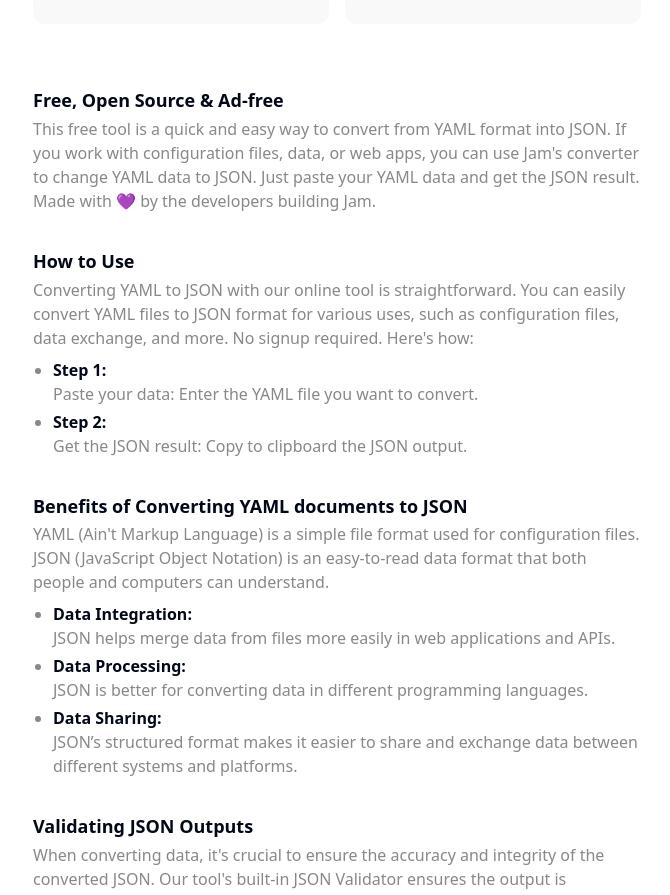
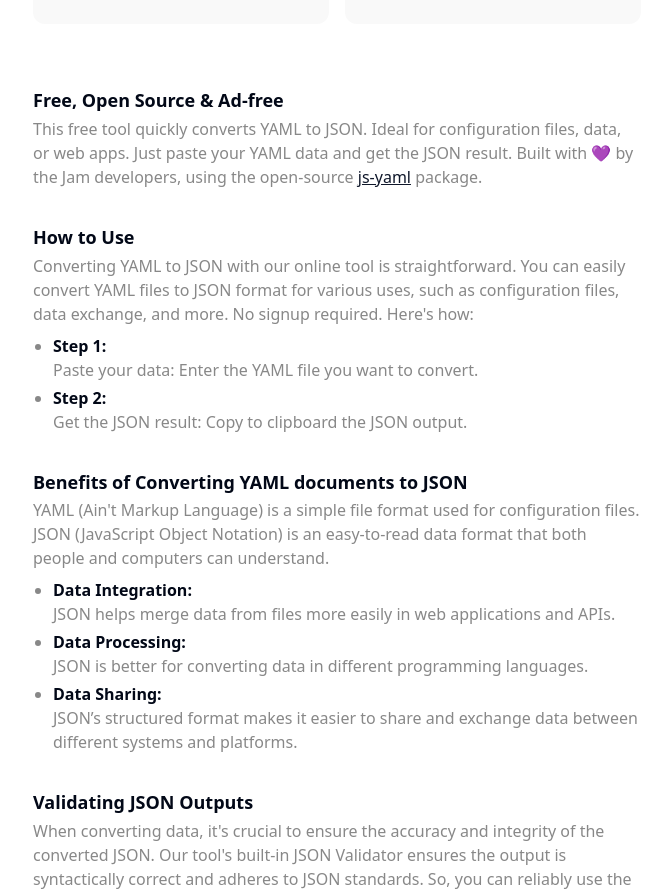
Before and after one commit to jamdotdev/jam-dev-utilities, a Next.js app: page /utilities/yaml-to-json in a window 1280 px wide. Shown: the part 914-1809 px from the top of the page, without its empty margins (303-973 px from the left). Built offline with nearby package versions, Linux system fonts and the light colour scheme.

Commit message:
content: add shoutout to js-yaml package

```diff
--- a/components/seo/YamlToJsonSEO.tsx
+++ b/components/seo/YamlToJsonSEO.tsx
@@ -4,11 +4,17 @@ export default function YamlToJsonSEO() {
       <section>
         <h2>Free, Open Source & Ad-free</h2>
         <p>
-          This free tool is a quick and easy way to convert from YAML format
-          into JSON. If you work with configuration files, data, or web apps,
-          you can use Jam's converter to change YAML data to JSON. Just paste
-          your YAML data and get the JSON result. Made with 💜 by the developers
-          building Jam.
+          This free tool quickly converts YAML to JSON. Ideal for configuration
+          files, data, or web apps. Just paste your YAML data and get the JSON
+          result. Built with 💜 by the Jam developers, using the open-source{" "}
+          <a
+            href="https://github.com/nodeca/js-yaml"
+            target="_blank"
+            rel="noopener noreferrer"
+          >
+            js-yaml
+          </a>{" "}
+          package.
         </p>
       </section>
 
```
